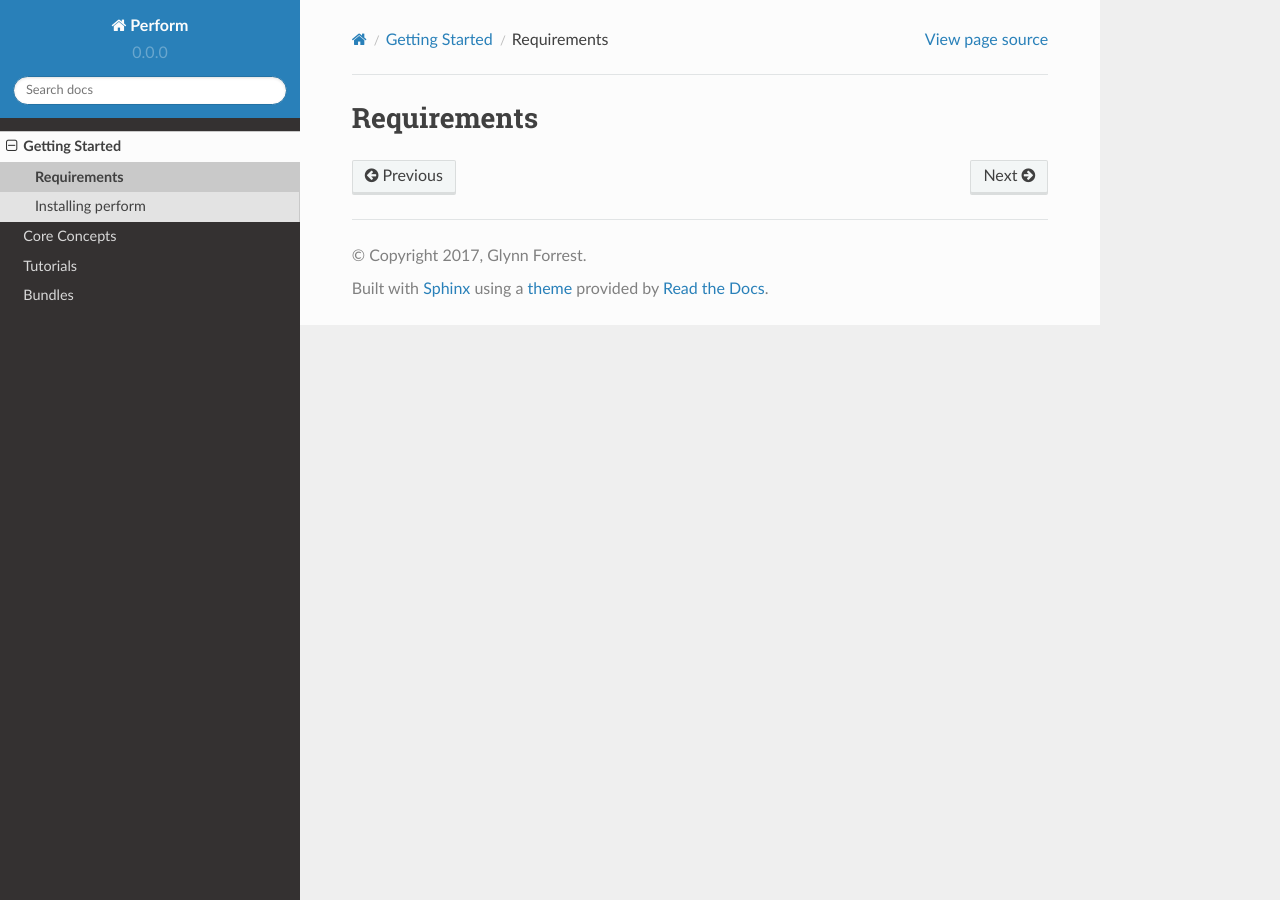
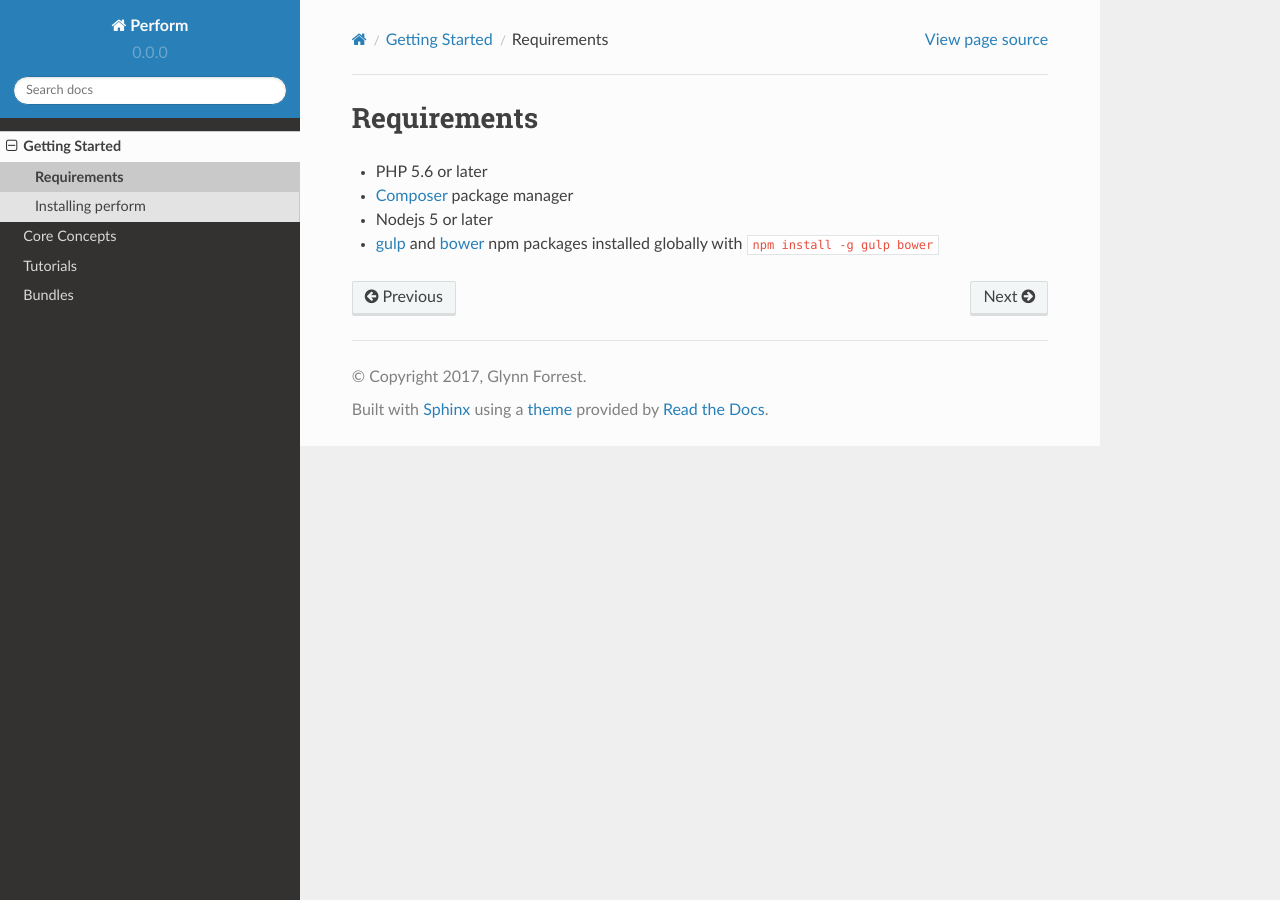
Before and after one commit to useperform/perform, a Sphinx documentation site: the page built from docs/start/requirements.rst, in a window 1280 px wide. Built offline with Sphinx 7.4.7 and the Read the Docs theme 2.0.0, drawn with Linux system fonts in a browser that asks for light colours; pages that are not in the unit, such as notebooks, are missing from menus.

Commit message:
docs: basic requirements

```diff
--- a/docs/start/requirements.rst
+++ b/docs/start/requirements.rst
@@ -1,2 +1,7 @@
 Requirements
 ============
+
+* PHP 5.6 or later
+* `Composer <https://getcomposer.org>`_ package manager
+* Nodejs 5 or later
+* `gulp <https://www.npmjs.com/package/gulp>`_ and `bower <https://www.npmjs.com/package/bower>`_ npm packages installed globally with ``npm install -g gulp bower``
```
